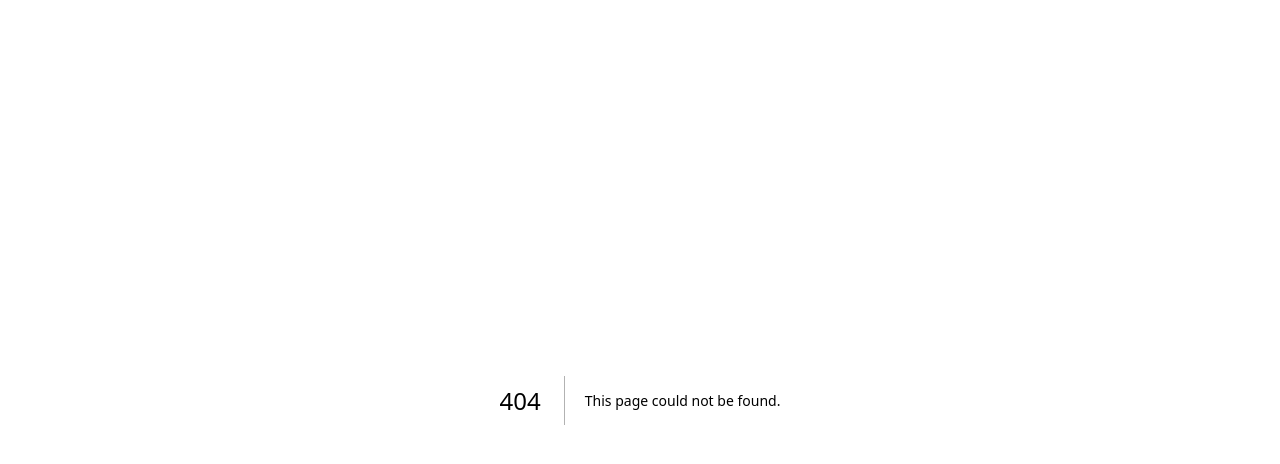
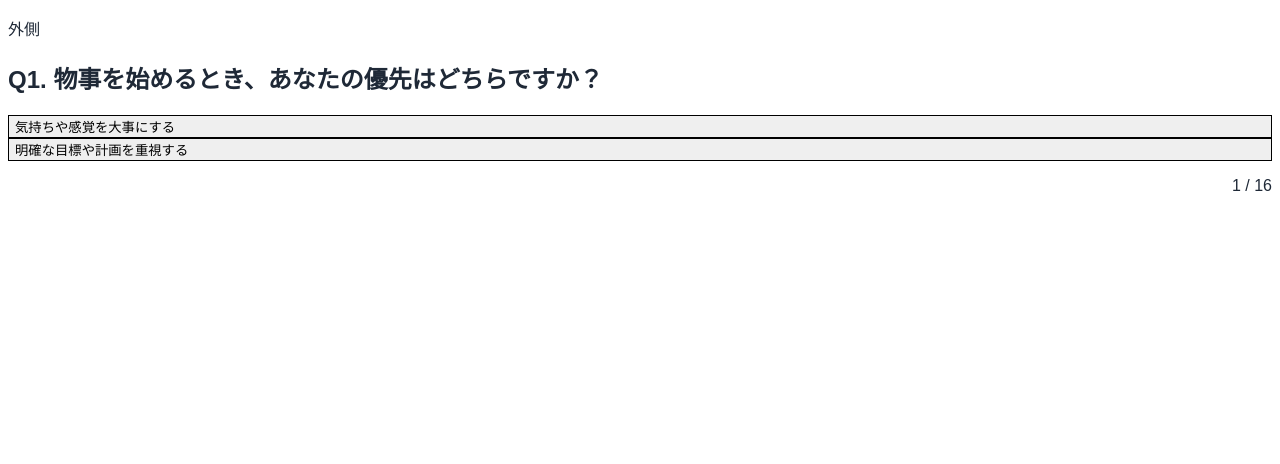
Before and after one commit to HIROYOKOKI/evae-diagnosis-api-next, a Next.js app: page /diagnosis in a window 1280 px wide. Before the commit this address had no page. Shown: the top 464 px of the page. Built offline with nearby package versions, Linux system fonts and the light colour scheme.

Commit message:
Create diagnosis.tsx

```diff
--- /dev/null
+++ b/pages/diagnosis.tsx
@@ -0,0 +1,60 @@
+// pages/diagnosis.tsx
+
+import { useState } from 'react';
+import { questions } from '../data/questions';
+
+type ScoreMap = {
+  E: number;
+  V: number;
+  Λ: number;
+  Ǝ: number;
+};
+
+export default function DiagnosisPage() {
+  const [current, setCurrent] = useState(0);
+  const [score, setScore] = useState<ScoreMap>({ E: 0, V: 0, Λ: 0, Ǝ: 0 });
+  const [finished, setFinished] = useState(false);
+
+  const handleSelect = (structure: keyof ScoreMap) => {
+    const updated = { ...score, [structure]: score[structure] + 1 };
+    setScore(updated);
+
+    if (current + 1 < questions.length) {
+      setCurrent(current + 1);
+    } else {
+      setFinished(true);
+    }
+  };
+
+  if (finished) {
+    return (
+      <div className="p-6 max-w-xl mx-auto">
+        <h2 className="text-xl font-bold mb-4">診断結果</h2>
+        <pre className="bg-gray-100 p-4 rounded">{JSON.stringify(score, null, 2)}</pre>
+      </div>
+    );
+  }
+
+  const q = questions[current];
+
+  return (
+    <div className="p-6 max-w-xl mx-auto">
+      <div className="mb-6">
+        <p className="text-sm text-gray-500">{q.category}</p>
+        <h2 className="text-lg font-semibold mb-4">Q{q.id}. {q.text}</h2>
+        <div className="space-y-3">
+          {q.options.map((opt, index) => (
+            <button
+              key={index}
+              onClick={() => handleSelect(opt.structure)}
+              className="block w-full px-4 py-3 border rounded-lg text-left hover:bg-gray-50 transition"
+            >
+              {opt.text}
+            </button>
+          ))}
+        </div>
+      </div>
+      <p className="text-sm text-gray-400 text-right">{current + 1} / {questions.length}</p>
+    </div>
+  );
+}
```
